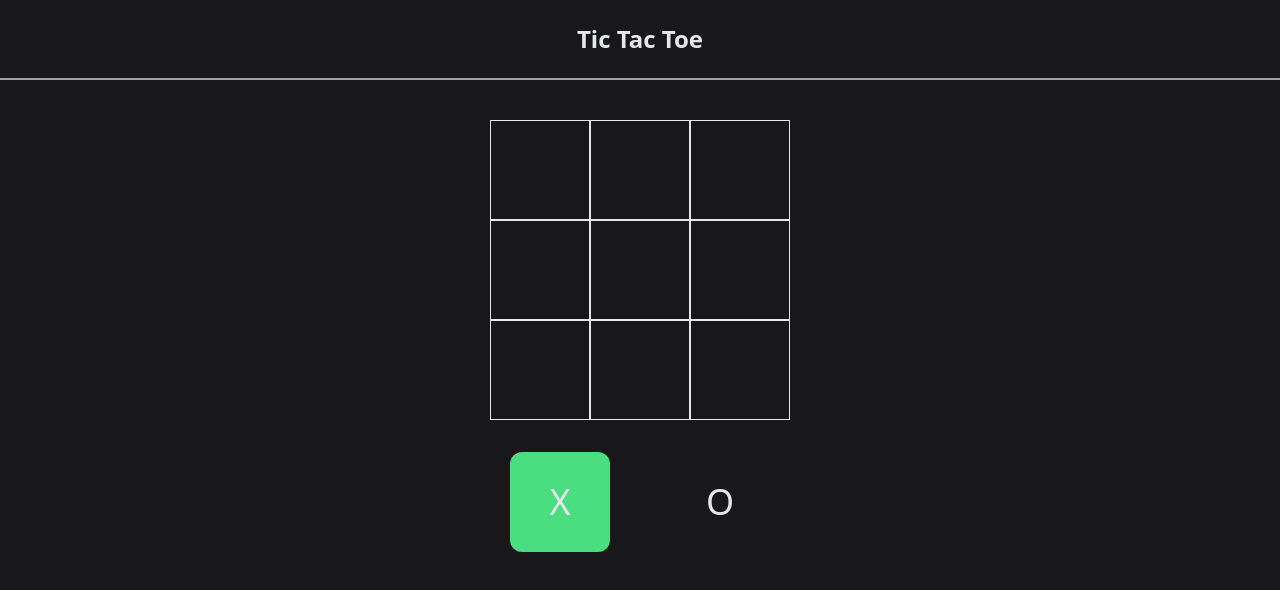
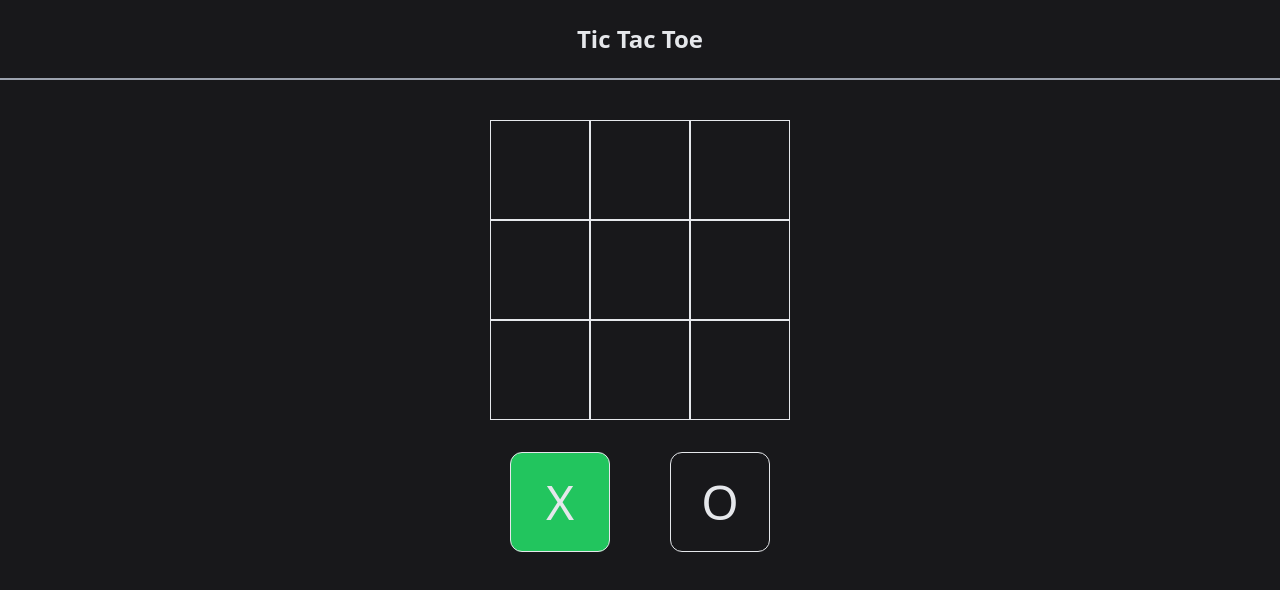
Before and after one commit to alexxtomas/Frontend-Mini-Challenges, a Next.js app: page /challenge/tic-tac-toe in a window 1280 px wide. Shown: the top 590 px of the page. Built offline with nearby package versions, Linux system fonts and the light colour scheme.

Commit message:
Use Cell component with style prop

```diff
--- a/src/pages/challenge/tic-tac-toe.js
+++ b/src/pages/challenge/tic-tac-toe.js
@@ -48,20 +48,20 @@ export default function TicTacToe() {
             )
           })}
           <section className='flex w-[300px] h-[300px] justify-evenly mx-auto gap-10 mt-8 text-4xl '>
-            <div
-              className={` ${
-                turn === OPTION.x && 'bg-green-400'
+            <Cell
+              styles={` ${
+                turn === OPTION.x && 'bg-green-500'
               } rounded-xl w-[100px] h-[100px] flex items-center justify-center`}
             >
               {OPTION.x}
-            </div>
-            <div
-              className={` ${
-                turn === OPTION.o && 'bg-green-400'
+            </Cell>
+            <Cell
+              styles={` ${
+                turn === OPTION.o && 'bg-green-500'
               } rounded-xl w-[100px] h-[100px] flex items-center justify-center`}
             >
               {OPTION.o}
-            </div>
+            </Cell>
           </section>
         </section>
       </MainLayout>
```
